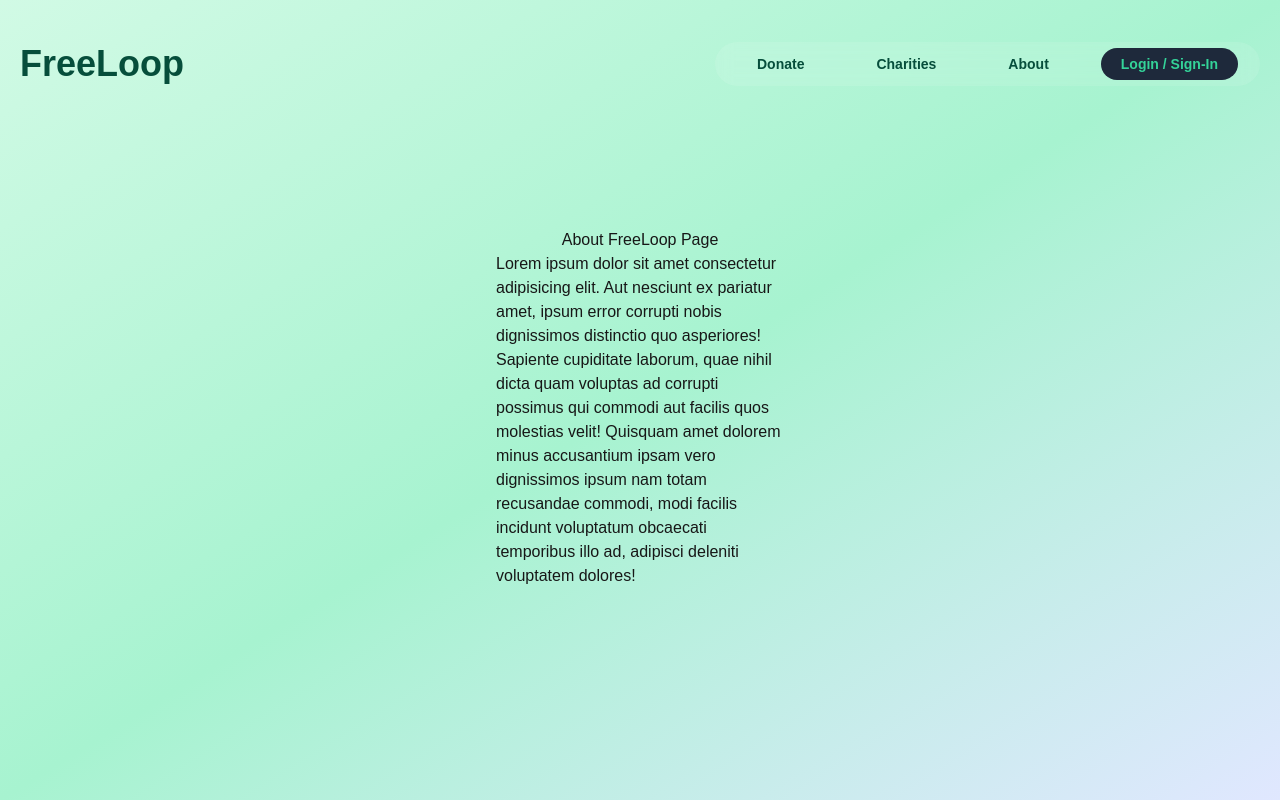
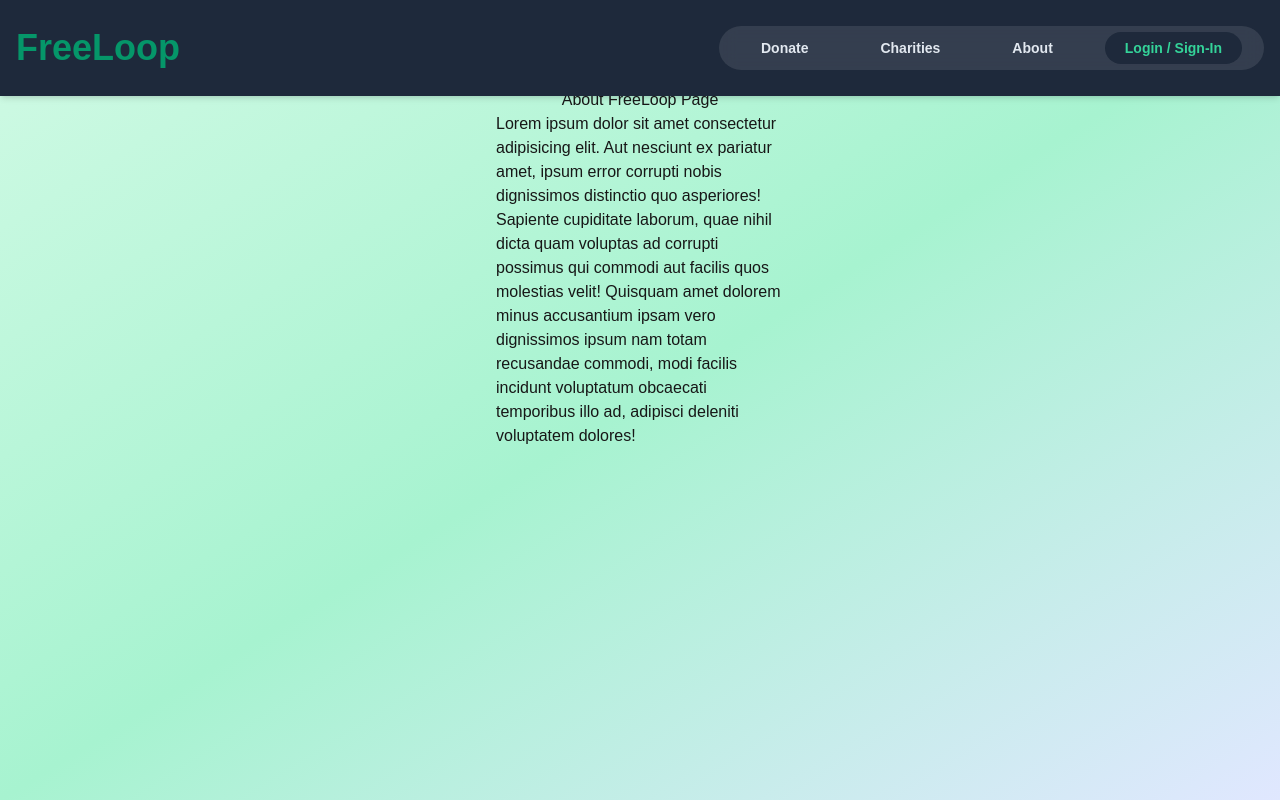
Before and after one commit to deepalsingh/Web-Dev-2-Project, a Next.js app in the folder freeloop/: page /pages/about in a window 1280 px wide. Built offline with nearby package versions, Linux system fonts and the light colour scheme; no server answers.

Commit message:
header update

```diff
--- a/freeloop/src/app/components/Header.jsx
+++ b/freeloop/src/app/components/Header.jsx
@@ -1,21 +1,25 @@
 import React from 'react'
 import Navbar from './Navbar';
+import { useUserAuth } from '../_utils/auth-context';
 
 
 const Header = () => {
+
+    const { user } = useUserAuth();
+
     return (
-        <div className="">
-            <nav className="flex items-center justify-between py-6 mb-20" id="home">
-                <div className="flex items-center">
+        <header className="fixed top-0 left-0 w-full h-24 bg-slate-800 text-white shadow-md z-50">
+            <nav className="flex justify-between items-center h-24 max-w-screen-xl mx-auto px-4 py-3" id="home">
+                <div className="flex items-center mr-[2rem]">
                     <a href="/">
-                        <h1 className="text-4xl font-semibold text-emerald-900 hover:text-emerald-400">FreeLoop</h1>
+                        <h1 className="text-4xl font-semibold text-emerald-600 hover:text-emerald-400">FreeLoop</h1>
                     </a>
                 </div>
-                <div className="flex-grow flex items-center justify-end">
+                <div className="flex items-center justify-end">
                     <Navbar />
                 </div>
             </nav >
-        </div>
+        </header>
     )
 }
 
--- a/freeloop/src/app/components/Navbar.jsx
+++ b/freeloop/src/app/components/Navbar.jsx
@@ -38,7 +38,7 @@ const Navbar = () => {
 
 
     return (
-        <div className="flex items-center fixed z-50">
+        <div className=" flex flex-row items-center">
             <nav className="flex flex-col md:flex-row items-center gap-1 py-2.5 px-1.5 border-white/10 rounded-full bg-white/10 backdrop-blur md:items-center md:justify-between">
                 <div onClick={toggleMenu} className="flex items-center text-white md:hidden px-2.5 py-0.5">
                     {/* <button>
@@ -48,10 +48,14 @@ const Navbar = () => {
 
                 {user ? (
                     <div className={`flex flex-col md:flex-row md:gap-1 ${isOpen ? 'block' : 'hidden md:block'}`}>
-                        <Link className="nav-item" href="./donate">Donate</Link>
-                        <a href="#charities" className="nav-item" onClick={(e) => handleClick(e, '#charities')}>Charities</a>
-                        <Link className="nav-item" href="./about">About</Link>
-                        <a onClick={handleSignOut} href="#login" className="nav-item bg-slate-800 bg-slate-800 text-emerald-400 active:bg-slate-300 active:text-emerald-800 hover:bg-zinc-50 hover:text-emerald-950">SignOut</a>
+
+                        <div>
+                            <Link className="nav-item" href="./donate">Donate</Link>
+                            <a href="#charities" className="nav-item" onClick={(e) => handleClick(e, '#charities')}>Charities</a>
+                            <Link className="nav-item" href="./about">About</Link>
+                            <a onClick={handleSignOut} href="#login" className="nav-item bg-slate-800 bg-slate-800 text-emerald-400 active:bg-slate-300 active:text-emerald-800 hover:bg-zinc-50 hover:text-emerald-950">SignOut</a>
+                        </div>
+
                     </div>
                 ) : (
                     <div className={`flex flex-col md:flex-row md:gap-1 ${isOpen ? 'block' : 'hidden md:block'}`}>
@@ -63,6 +67,15 @@ const Navbar = () => {
                     </div>
                 )}
             </nav>
+            {user ? (
+                <div className="flex flex-row-reverse mb-14 items-center ">
+                    <img src={user.photoURL} alt="" className="w-10 h-10 mt-14 ml-3 mr-2 rounded-full border border-slate-500" />
+                    {/* <p className="text-sm">Welcome <span className="font-bold">{user.displayName}!</span></p> */}
+                    {/* <UserHeader /> */}
+                </div>
+            ) : (
+                <div></div>
+            )}
         </div>
     )
 }
--- /dev/null
+++ b/freeloop/src/app/components/UserHeader.jsx
@@ -0,0 +1,13 @@
+import React from 'react'
+
+
+export default function UserHeader() {
+
+
+
+    return (
+        <div className="mr-12 border border-emerald-900 p-2 rounded-lg h-12 mt-24">
+            <p>User Header</p>
+        </div>
+    );
+}
--- a/freeloop/src/app/layout.js
+++ b/freeloop/src/app/layout.js
@@ -15,10 +15,10 @@ export default function RootLayout({ children }) {
         <title>FreeLoop: Make a Difference Looping Back</title>
       </head>
       <body
-        className="font-geistsans antialiased m-5 bg-gradient-to-br from-emerald-100 via-emerald-200 to-indigo-100"
+        className="font-geistsans antialiased m-5 bg-gradient-to-br from-emerald-100 via-emerald-200 to-indigo-100 "
       >
         <AuthContextProvider>
-          <Header />
+          <Header/>
           {children} {/* All the content from pages will be injected here */}
         </AuthContextProvider>
       </body>
--- a/freeloop/src/app/page.js
+++ b/freeloop/src/app/page.js
@@ -2,8 +2,7 @@
 
 import { useUserAuth } from './_utils/auth-context';
 import { useEffect, useState } from "react";
-// import { dbGetAllDonations } from './_services/donation_service';
-
+import UserHeader from './components/UserHeader';
 
 // import Link from "next/link";
 
@@ -35,17 +34,34 @@ export default function Home() {
     if (user) console.log(user.uid);
 
     return (
-        <main className="m-5">
+        <main className="mx-5">
             {user ? (
+                <div className="">
+                    <div className="flex flex-row-reverse mb-14 items-center">
+                        <p className="text-sm mr-20">Welcome <span className="font-bold">{user.displayName}!</span></p>
+                        <UserHeader />
+                    </div>
                     <div>
-                    <p>Welcome {user.displayName}!</p>
-                    <p>{user.email}</p>
-                    <img src={user.photoURL} alt="" className="w-10 h-10" />
-                    <div>
-                        {/* <Link href="/week-10/add-blog-post">Post a new Donation</Link> */}
+
+                        <div className="flex flex-col items-center justify-center border border-stone-500 mx-12 mt-4 h-60 rounded-xl">
+                            <h1 className="text-3xl">Welcome to Freeloop</h1>
+                            <p>Lorem ipsum dolor sit amet, consectetur adipisicing elit. <span className="text-2xl">{infinitySym}</span></p>
+                            <button onClick={handleSignIn} className="mt-5">Sign In to Donate and View All Listings!</button>
                         </div>
+                    </div>
+                </div>
+            ) : (
+                <div className="flex flex-col items-center justify-center border border-stone-500 mx-12 mt-4 h-60 rounded-xl">
+                    <h1 className="text-3xl">Welcome to Freeloop</h1>
+                    <p>Lorem ipsum dolor sit amet, consectetur adipisicing elit. <span className="text-2xl">{infinitySym}</span></p>
+                    <button onClick={handleSignIn} className="mt-5">Sign In to Donate and View All Listings!</button>
+                </div>
+
+            )}
+            {donations.length == 0 ? (
+
                 <section className="mt-6">
-                        <h2 className="text-sky-400">My Donations</h2>
+                    <h2 className="text-sky-800">See Donations in your Area</h2>
                     {/* {loading ? (
                         <p>Loading...</p>
                     ) : (
@@ -59,18 +75,9 @@ export default function Home() {
                             })}
                         </ul>
                     )} */}
+                        <p>No Donations Found!</p>
                     </section>
-                </div>
-            ) : (
-                <div className="flex flex-col items-center justify-center border border-stone-500 mx-12 mt-4 h-60 rounded-xl">
-                    <h1 className="text-3xl">Welcome to Freeloop</h1>
-                    <p>Lorem ipsum dolor sit amet, consectetur adipisicing elit. <span className="text-2xl">{infinitySym}</span></p>
-                    <button onClick={handleSignIn} className="mt-5">Sign In to Donate and View All Listings!</button>
-                </div>
 
-            )}
-            {donations.length == 0 ? (
-                <p>No Donations Found!</p>
             ) : (
                 <ul>
                     {donations.map((donation) => {
--- a/freeloop/src/assets/globals.css
+++ b/freeloop/src/assets/globals.css
@@ -50,6 +50,6 @@ body {
 
 @layer base {
   .nav-item {
-    @apply px-5 py-2 rounded-full text-emerald-900 text-sm font-semibold hover:bg-slate-800 hover:text-emerald-400 transition duration-300 mx-4 my-2 md:my-0;
+    @apply px-5 py-2 rounded-full text-slate-200 text-sm font-semibold hover:bg-slate-800 hover:text-emerald-400 transition duration-300 mx-4 my-2 md:my-0;
   }
 }
```
Lines whose indentation alone changed are shown as unchanged.
